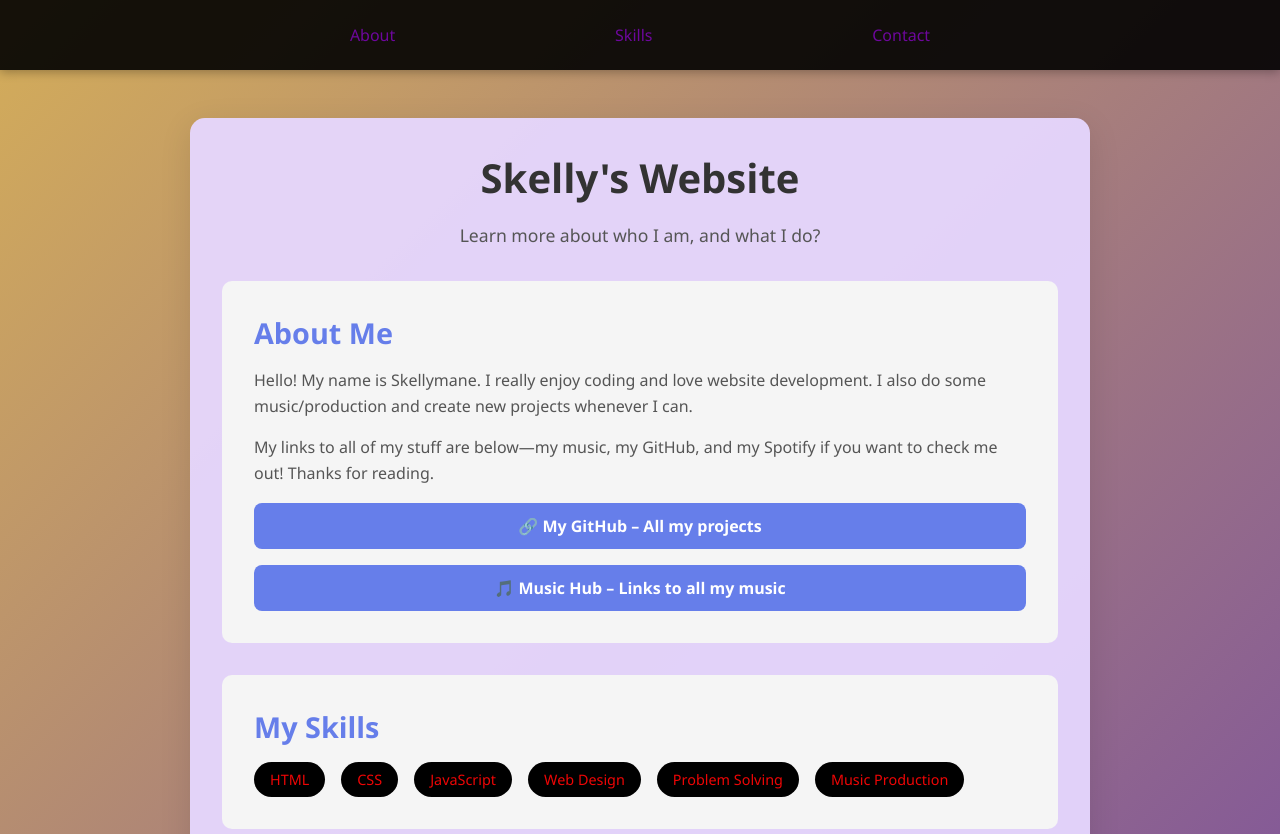
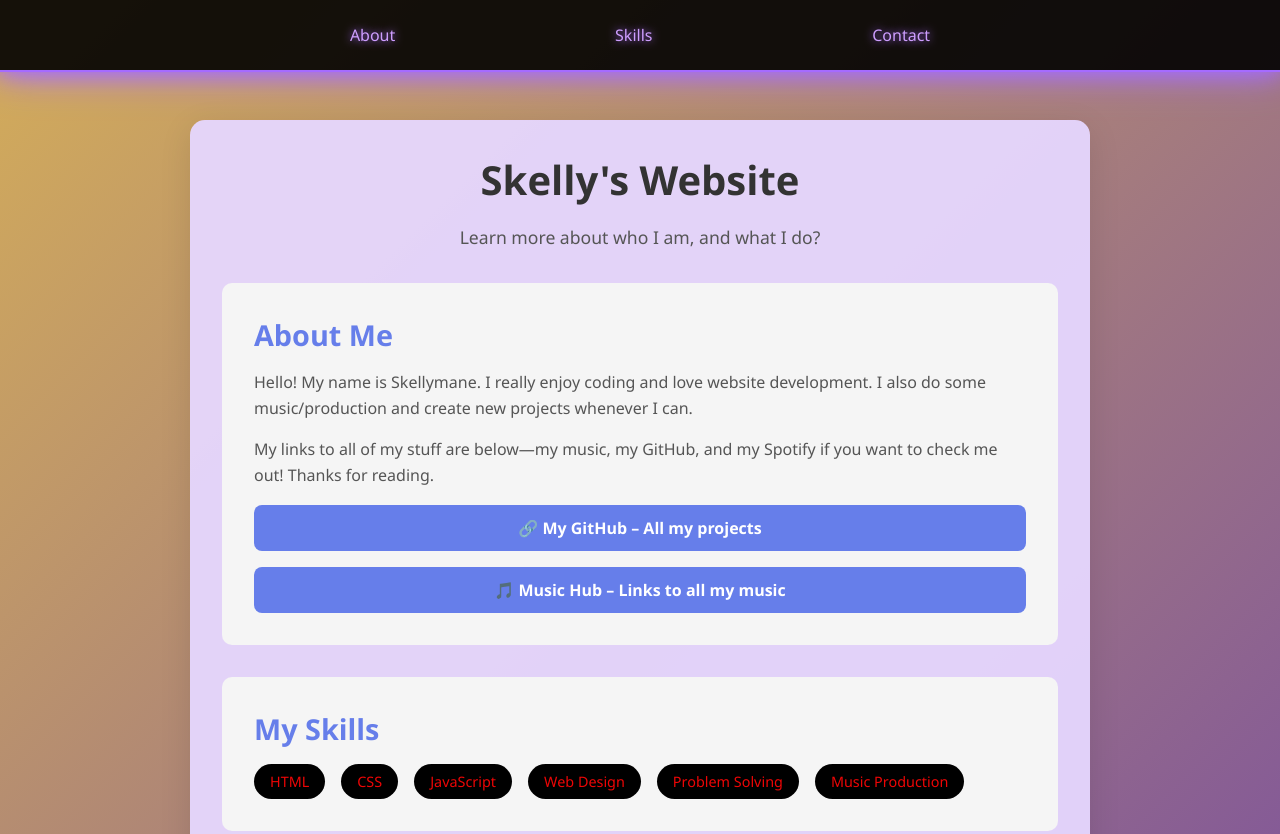
Before and after one commit to SkellyTech/skelly-website, a plain HTML site: page my website/index.html in a window 1280 px wide. Shown: the top 834 px of the page. Drawn offline with Linux system fonts and the light colour scheme.

Commit message:
style.css

```diff
--- a/my website/style.css
+++ b/my website/style.css
@@ -14,10 +14,16 @@ body {
     font-family: 'Segoe UI', Tahoma, Geneva, Verdana, sans-serif;
 }
 
+/* 🔥 GLOWING NAVBAR */
 nav {
     background: rgba(0, 0, 0, 0.9);
     padding: 1rem;
-    box-shadow: 0 2px 10px rgba(0, 0, 0, 0.3);
+    box-shadow: 0 0 20px #a56bff,
+                0 0 40px #a56bff;          /* purple glow */
+    position: sticky;                      /* stays at top when scrolling */
+    top: 0;
+    z-index: 999;
+    border-bottom: 2px solid #a56bff;
 }
 
 nav ul {
@@ -29,20 +35,24 @@ nav ul {
 }
 
 nav ul li a {
-    color: rgb(109, 7, 156);
+    color: rgb(206, 158, 255);             /* bright purple text */
     text-decoration: none;
     padding: 0.5rem 1.5rem;
     display: block;
     transition: all 0.3s ease;
     border-radius: 5px;
+    text-shadow: 0 0 8px #a56bff;          /* glowing text */
 }
 
 nav ul li a:hover {
-    background-color: #667eea;
+    background-color: #764ba2;
     transform: translateY(-2px);
-    box-shadow: 0 4px 8px rgba(0, 0, 0, 0.2);
+    box-shadow: 0 0 15px #a56bff,
+                0 0 30px #a56bff;          /* stronger purple glow on hover */
+    color: white;
 }
 
+/* CONTENT AREA */
 .content {
     max-width: 900px;
     margin: 3rem auto;
@@ -66,6 +76,7 @@ nav ul li a:hover {
     margin-bottom: 2rem;
 }
 
+/* ABOUT SECTION */
 .about-section {
     background: #f5f5f5;
     padding: 2rem;
@@ -73,7 +84,6 @@ nav ul li a:hover {
     margin: 2rem 0;
 }
 
-/* About Me hover glow */
 .about-section h2 {
     color: #667eea;
     margin-bottom: 1rem;
@@ -106,6 +116,7 @@ p {
     text-decoration: underline;
 }
 
+/* SKILLS */
 .skills {
     display: flex;
     flex-wrap: wrap;
@@ -121,6 +132,7 @@ p {
     font-size: 0.9rem;
 }
 
+/* LINKS */
 .link-section {
     display: flex;
     flex-direction: column;
```
